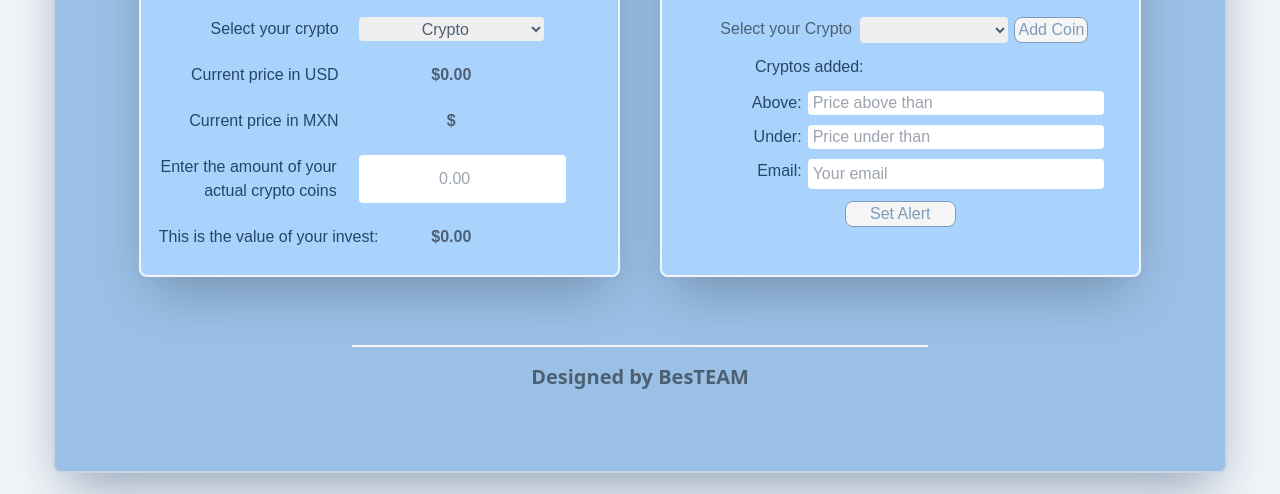
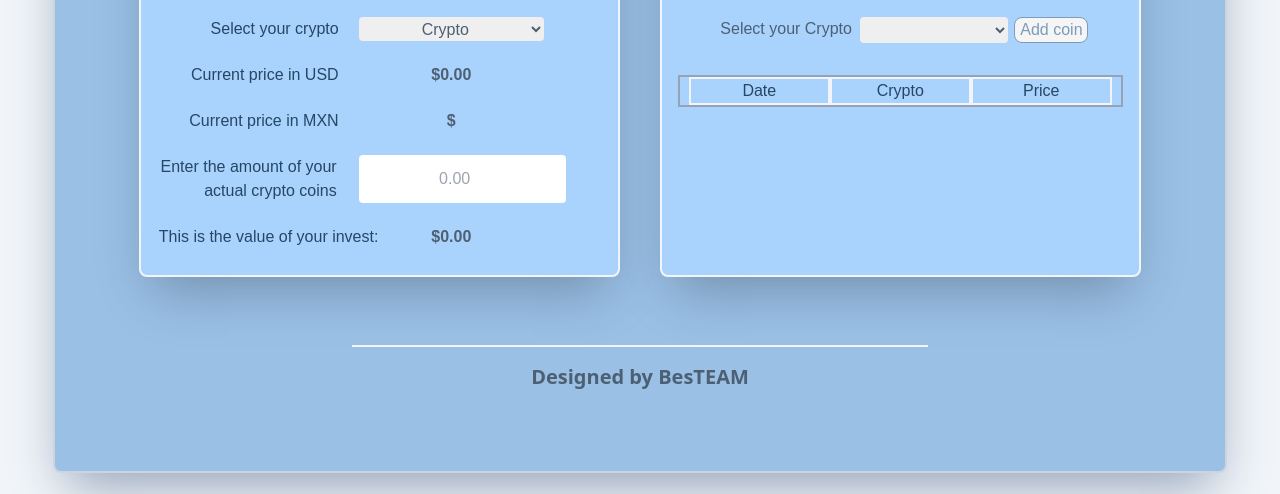
Before and after one commit to AngelMond/Crypto-Check, a plain HTML site: page index.html in a window 1280 px wide. Shown: the part 306-800 px from the top of the page. Drawn offline with nearby package versions, Linux system fonts and the light colour scheme; no server answers.

Commit message:
Changing styles for card 2

```diff
--- a/assets/css/styles.scss
+++ b/assets/css/styles.scss
@@ -70,6 +70,11 @@
       color: #4D6073;
       font-weight: 500;
   }
+
+.showCoinAdded{
+    flex: 0 0 32%;
+    text-align: center;
+}
 
 @media(max-width:1081px){
     #section1{
--- a/index.html
+++ b/index.html
@@ -97,23 +97,18 @@
 
 
                         <!--Button to add coin-->
-                        <input type="submit" id="addCoin" value="Add Coin" class="basis-2/12 ml-1.5 rounded-lg mb-3">
+                        <div id="addCoin" value="Add Coin" class="basis-2/12 ml-1.5 text-center rounded-lg mb-3 border-2 border-gray-200 hover:cursor-pointer"> Add coin</div>
 
                         <!--Display the coin added-->
-                        <div id="containerAddedCoin" class="basis-10/12 mb-3 text-left pl-10 font-color-bluedark">Cryptos added:  <span id="addedCrypto"></span></div>
+                        <div id="containerAddedCoin" class="flex basis-full mb-3 text-center mt-5 justify-center font-color-bluedark border-2 border-slate-400" >
 
-                        <!--Inputs to set alerts-->
-                        <label for="above" id="textAlertAbove" class="basis-3/12 mb-2.5 pr-1.5 text-right font-color-bluedark ">Above:</label>
-                        <input type="text" id="inputPriceAbove" placeholder="Price above than" class="basis-8/12 mb-2.5 rounded">
+                            <section id="dateCoinAdded" class="showCoinAdded border-2 border-slate-100">Date</section>
+                            <section id="cryptoCoinAdded" class="showCoinAdded  border-2 border-slate-100">Crypto</section>
+                            <section id="priceAdded" class="showCoinAdded border-2 border-slate-100">Price</section>
 
-                        <label for="under" id="textAlertUnder" class="basis-3/12 mb-2.5 pr-1.5 text-right font-color-bluedark">Under:</label>
-                        <input type="text" id="inputPriceUnder" placeholder="Price under than" class="basis-8/12 mb-2.5 rounded">
+                        </div>
 
-                        <label for="email" id="textEmail" class="basis-3/12 mt-5n pr-1.5 mb-1.5 text-right font-color-bluedark">Email:</label>
-                        <input type="email" id="inputEmail" placeholder="Your email " class="basis-8/12 rounded  ">
 
-                        <!--Button to set alert-->
-                        <input type="submit" id="sendButton" value="Set Alert" class="basis-3/12 mt-3 rounded-lg justify-self-center">
                     </form>
                 </section>
 
```
Also changed, not shown: assets/css/styles.css.
